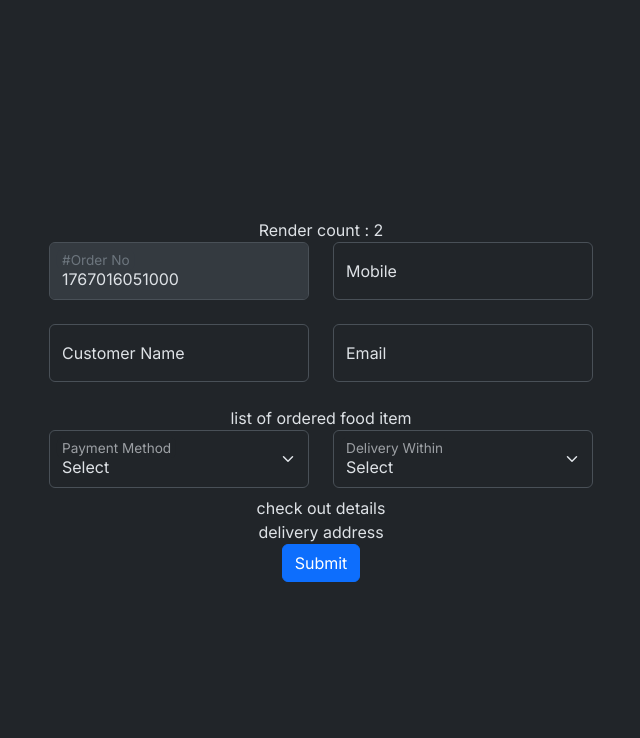
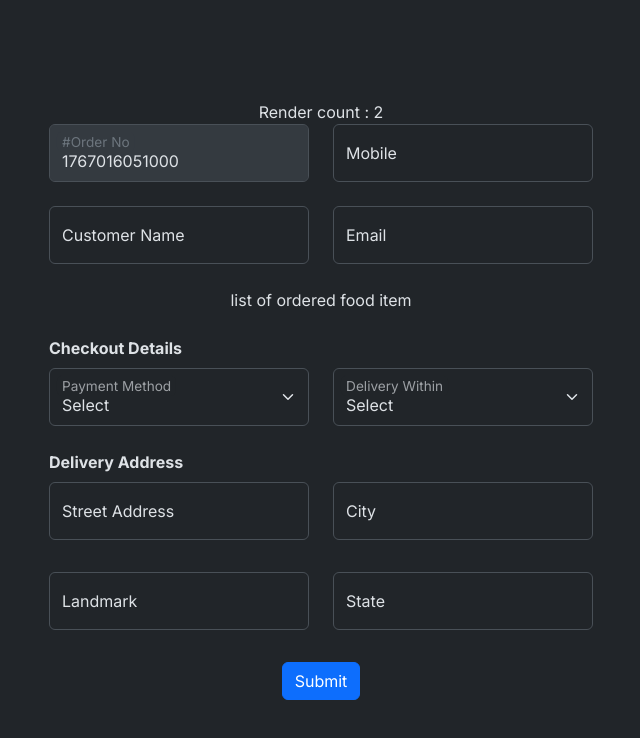
Before and after one commit to sor753/food-delivery-form, a React (Vite) app: page / in a window 1280 px wide. Shown: the top 738 px of the page, without its empty margins (319-959 px from the left). Built offline with nearby package versions, Linux system fonts and the light colour scheme.

Commit message:
Nested Form Field in RHF

```diff
--- a/src/FoodDeliveryForm.tsx
+++ b/src/FoodDeliveryForm.tsx
@@ -11,6 +11,12 @@
   email: string;
   paymentMethod: string;
   deliveryIn: number;
+  address: {
+    streetAddress: string;
+    landmark: string;
+    city: string;
+    state: string;
+  };
 };
 // const paymentOptions: SelectOptionType[] = ['slect', 'online', 'COD'];
 const paymentOptions: SelectOptionType[] = [
@@ -44,6 +50,12 @@
       email: '',
       paymentMethod: '',
       deliveryIn: 0,
+      address: {
+        streetAddress: '',
+        landmark: '',
+        city: '',
+        state: '',
+      },
     },
   });
 
@@ -129,6 +141,7 @@
         </div>
       </div>
       <div>list of ordered food item</div>
+      <div className="text-start fw-bold mt-4 mb-2">Checkout Details</div>
       <div className="row mb-2">
         <div className="col">
           <Select
@@ -151,8 +164,45 @@
           />
         </div>
       </div>
-      <div>check out details</div>
-      <div>delivery address</div>
+      <div className="text-start fw-bold mt-4 mb-2">Delivery Address</div>
+      <div className="row mb-3">
+        <div className="col">
+          <TextField
+            label="Street Address"
+            {...register('address.streetAddress', {
+              required: 'Street Address is required',
+            })}
+            error={errors.address?.streetAddress}
+          />
+        </div>
+        <div className="col">
+          <TextField
+            label="City"
+            {...register('address.city', {
+              required: 'City is required',
+            })}
+            error={errors.address?.city}
+          />
+        </div>
+      </div>
+      <div className="row mb-3">
+        <div className="col">
+          <TextField
+            label="Landmark"
+            {...register('address.landmark')}
+            error={errors.address?.landmark}
+          />
+        </div>
+        <div className="col">
+          <TextField
+            label="State"
+            {...register('address.state', {
+              required: 'State is required',
+            })}
+            error={errors.address?.state}
+          />
+        </div>
+      </div>
 
       <button type="submit" className="btn btn-primary">
         Submit
--- a/src/utils/getRenderCount.tsx
+++ b/src/utils/getRenderCount.tsx
@@ -3,7 +3,7 @@
 
   return () => {
     count++;
-    console.log('count', count);
+    // console.log('count', count);
     return <div>Render count : {count / 2}</div>;
   };
 };
```
